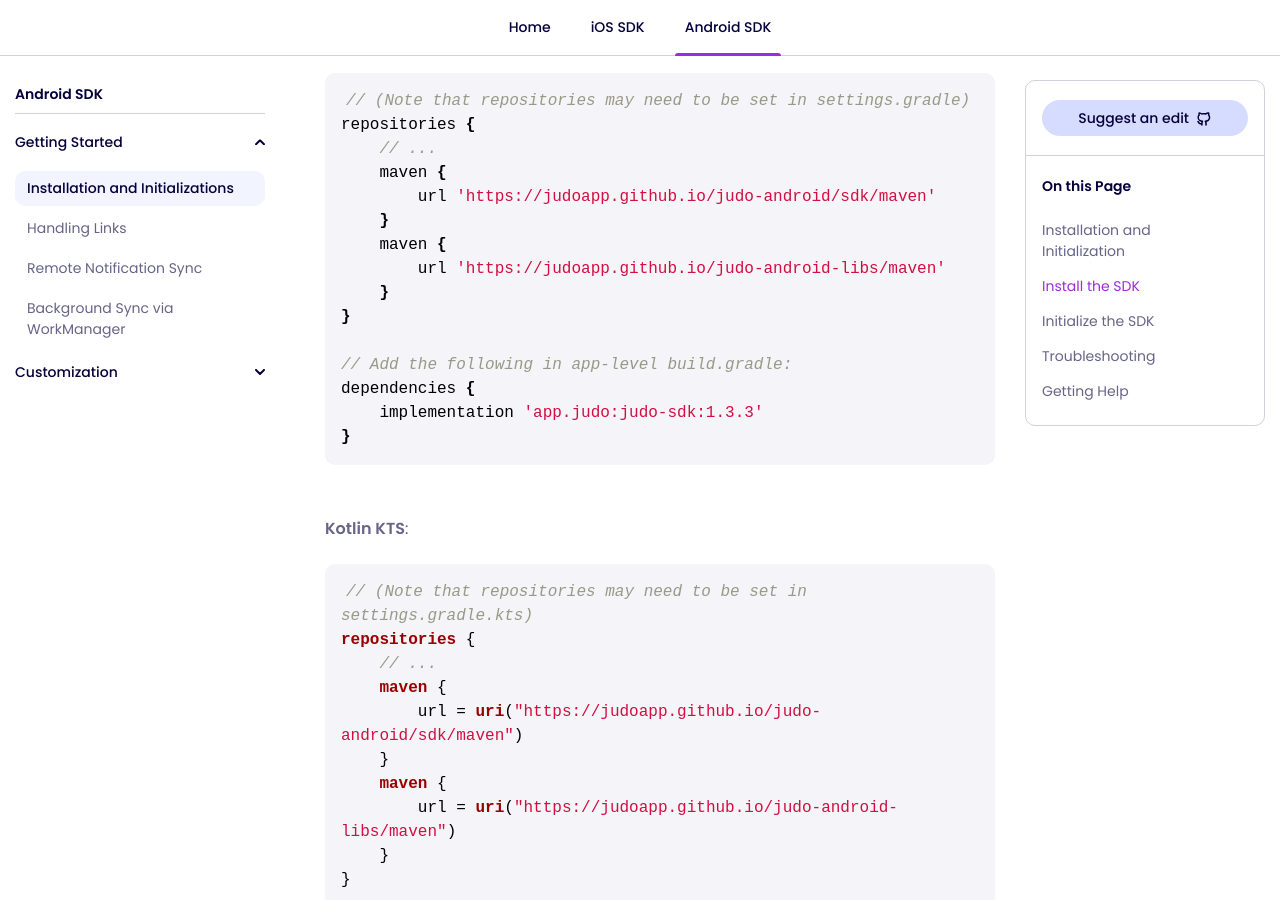
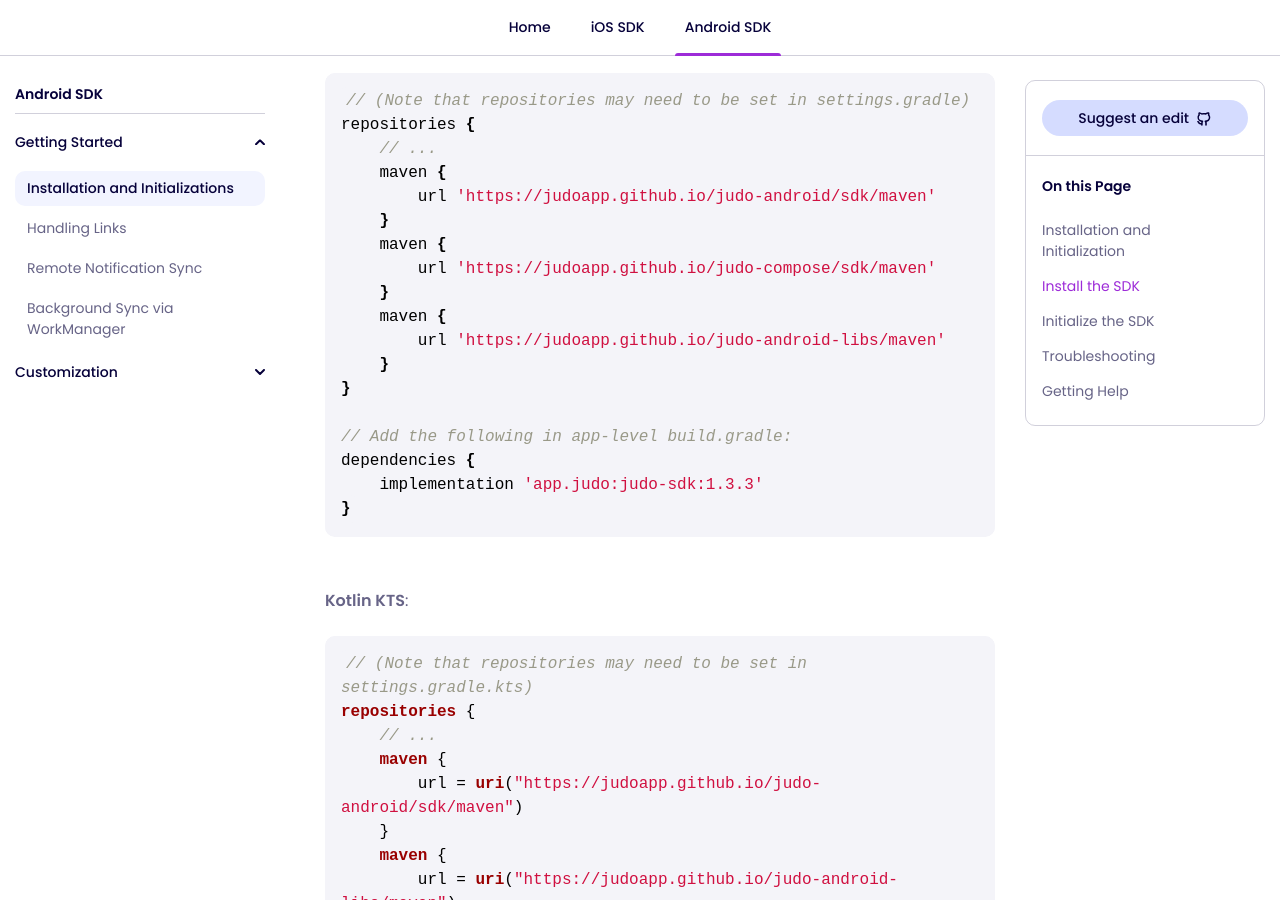
Before and after one commit to y-kovaleva/judo-developer-site, a Jekyll site: the page built from _android/installation-and-initialization.md, in a window 1280 px wide and 900 px high, scrolled down 978 px. Built offline with Jekyll 4.4.1, drawn with Linux system fonts in a browser that asks for light colours; some web fonts are replaced.

Commit message:
Add judo-compose repo to repo list

```diff
--- a/_android/installation-and-initialization.md
+++ b/_android/installation-and-initialization.md
@@ -30,6 +30,9 @@
     // ...
     maven {
         url 'https://judoapp.github.io/judo-android/sdk/maven'
+    }
+    maven {
+        url 'https://judoapp.github.io/judo-compose/sdk/maven'
     }
     maven {
         url 'https://judoapp.github.io/judo-android-libs/maven'
```
